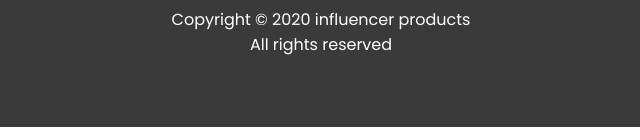
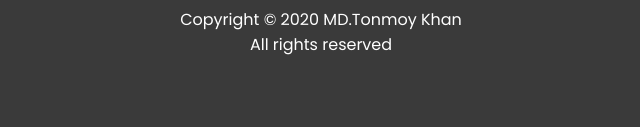
Before and after one commit to tonmoy-free/Influencer-gear, a plain HTML site: page index.html in a window 1280 px wide. Shown: the part 3397-3537 px from the top of the page, 319-959 px from the left. Drawn offline with Linux system fonts and the light colour scheme.

```diff
--- a/index.html
+++ b/index.html
@@ -205,9 +205,7 @@
         <footer class="footer-section">
             <h3 class="footer-tittle manrope-font">Influencer products</h3>
             <p class="footer-description poppins-font">Copyright © 2020
-                influencer
-                products<br>All rights reserved</p>
-
+                MD.Tonmoy Khan<br>All rights reserved</p>
         </footer>
     </body>
 </html>
```
